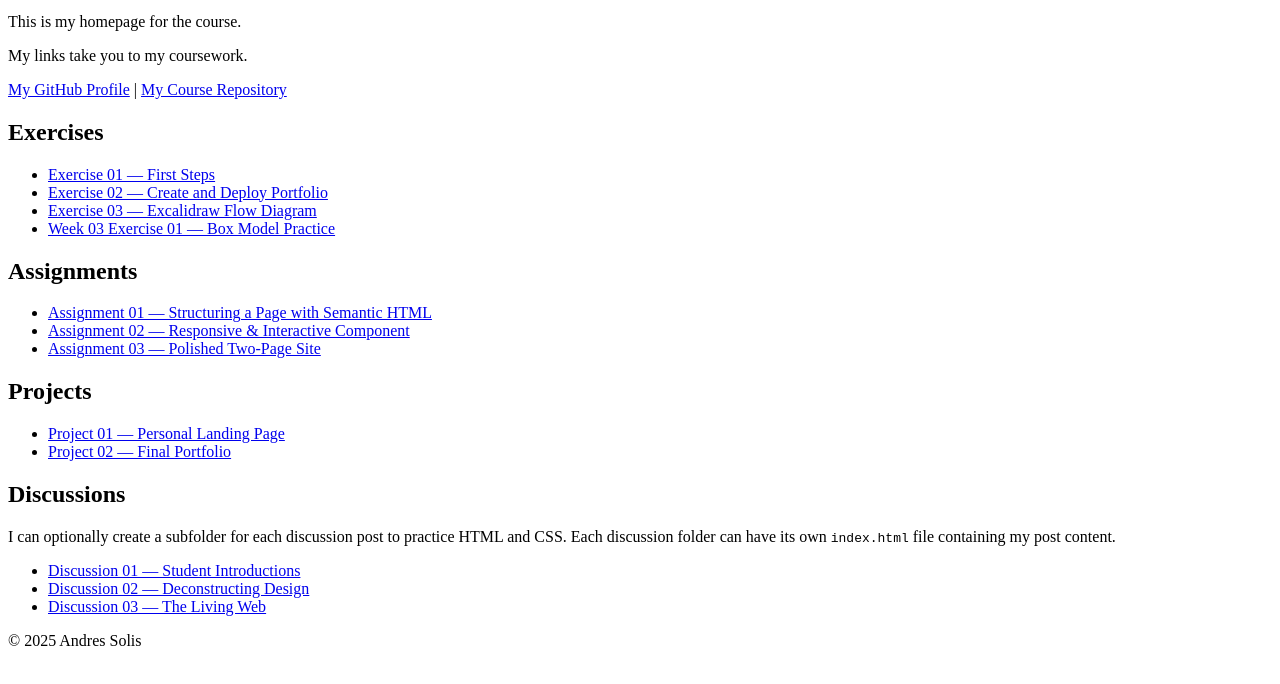
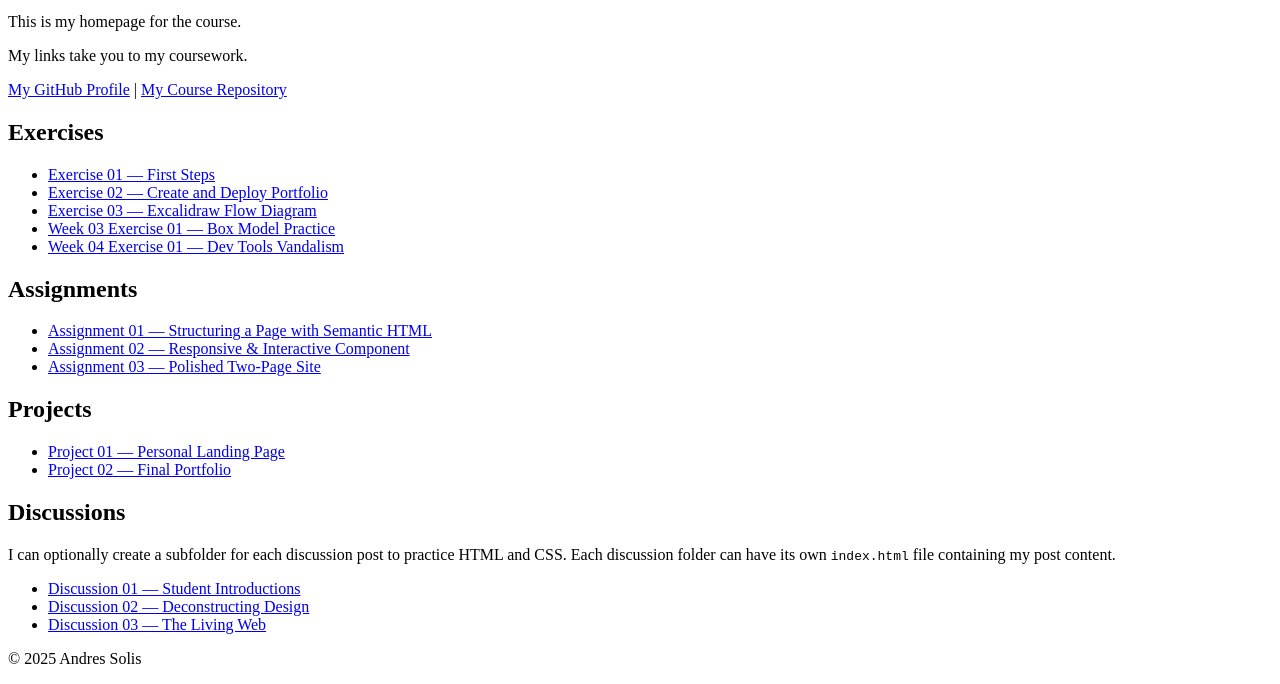
Before and after one commit to CodingWithAndres/course-portfolio, a plain HTML site: page index.html in a window 1280 px wide. Shown: the part 148-832 px from the top of the page. Drawn offline with Linux system fonts and the light colour scheme.

Commit message:
add: Week 04 Exercise 01 - Dev Tools Vandalism

```diff
--- a/index.html
+++ b/index.html
@@ -30,6 +30,7 @@
           <li><a href="exercises/ex02/">Exercise 02 — Create and Deploy Portfolio</a></li>
           <li><a href="exercises/ex03/">Exercise 03 — Excalidraw Flow Diagram</a></li>
           <li><a href="week-03-exercise-01/">Week 03 Exercise 01 — Box Model Practice</a></li>
+          <li><a href="week-04-exercise-01/">Week 04 Exercise 01 — Dev Tools Vandalism</a></li>
         </ul>
       </section>
 
```
